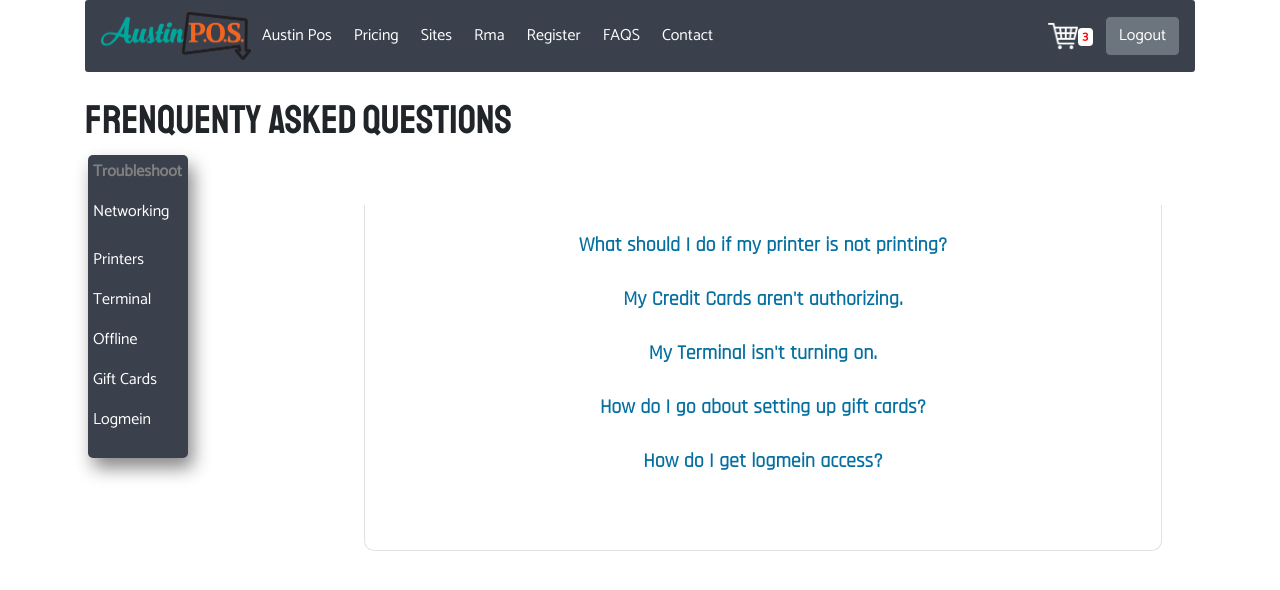
After one commit to andrewvenson/austindash, a Flask app: page /AustinPos/Resources/Faqs in a window 1280 px wide. The commit adds this page. Shown: the top 590 px of the page. Run offline with Flask 2, Linux system fonts and the light colour scheme; a user stored in the database is signed in; some libraries are stand-ins or nearby versions.

Commit message:
Added Faqs and Contact page

```diff
--- a/austinpos/routes.py
+++ b/austinpos/routes.py
@@ -204,3 +204,15 @@ def siteinfo():
     else:
         print("Message did not send")
     return render_template('sites.html', x=x, sites=sites, form=form)
+
+# ---------------------------FAQS----------------------------------------
+@app.route('/AustinPos/Resources/Faqs', methods=['POST', 'GET'])
+@login_required
+def faqs():
+    return render_template('faqs.html')
+
+
+@app.route('/AustinPos/contact', methods=['POST', 'GET'])
+@login_required
+def contact():
+    return render_template('contact.html')
--- a/austinpos/static/base.css
+++ b/austinpos/static/base.css
@@ -238,4 +238,34 @@ html, body {
   color:white;
   padding: 0px 5px 0px 5px;
 }
+
+#faqnav:hover{
+  color:black !important;
+  border-radius: 3px;
+  background-color:white;
+  padding-right: 4px;
+  padding-left:4px;
+}
+
+#Questions{
+  text-decoration: none;
+  font-family: 'Rajdhani', sans-serif;
+  font-size: 20px;
+  font-weight: 1000 !important;
+  color:#046fa0;
+}
+
+#Questions:hover{
+  text-decoration: none;
+  padding:10px;
+  border-radius:5px;
+  -ms-transform: scale(1.5); /* IE 9 */
+  -webkit-transform: scale(1.5); /* Safari 3-8 */
+  transform: scale(1.05);
+  background-color: lightgray;
+  font-size:30px;
+  font-weight:800;
+}
+
+
 /* end */
--- a/austinpos/templates/Order.html
+++ b/austinpos/templates/Order.html
@@ -1,6 +1,5 @@
 {% extends 'base.html' %}
 {% block title %}Orders{% endblock title %}
-{%block border%} style="padding-bottom:50px;" {%endblock%}
 {% block content %}
   <h1 style="font-family: 'Staatliches', cursive;">Checkout</h1>
 {% endblock content %}
--- a/austinpos/templates/addsites.html
+++ b/austinpos/templates/addsites.html
@@ -1,6 +1,5 @@
 {% extends 'base.html' %}
 {% block title %} Add Site {% endblock title %}
-{%block border%} style="padding-bottom:50px;" {%endblock%}
 {% block content %}
     <h1 style="font-family: 'Staatliches', cursive;"> Add Site </h1>
     <div class='form-group border' style="padding-left:10px; padding-bottom:10px; border-radius:10px; box-shadow: 5px 10px 18px #888888 !important;">
@@ -31,4 +30,5 @@
     </div>
 
 
+
 {% endblock content %}
--- a/austinpos/templates/base.html
+++ b/austinpos/templates/base.html
@@ -9,6 +9,7 @@
     <link href="https://fonts.googleapis.com/css?family=Catamaran" rel="stylesheet">
     <link href="https://fonts.googleapis.com/css?family=Major+Mono+Display" rel="stylesheet">
     <link href="https://fonts.googleapis.com/css?family=Staatliches" rel="stylesheet">
+    <link href="https://fonts.googleapis.com/css?family=Rajdhani" rel="stylesheet">
     <title>{% block title %}{% endblock title %}</title>
   </head>
 
@@ -40,6 +41,12 @@
               <li class="nav-item">
                 <a class="nav-link" href="{{ url_for('register') }}">Register</a>
               </li>
+              <li class="nav-item">
+                <a class="nav-link" href="{{url_for('faqs')}}">FAQS</a>
+              </li>
+              <li class="nav-item">
+                <a class="nav-link" href="{{url_for('contact')}}">Contact</a>
+              </li>
             </ul>
               <a class = "carty-btn" href="#"><img src="{{url_for('static',filename = 'images/carty.png')}}"alt="cart_logo" style="width: 30px"><strong><span style="color:Red; background-color:white;"class='badge' id='cartbadge'>{{ BADGE_LENGTH }}</span></strong></a>
               <button class="btn btn-secondary my-2 my-sm-0" type="submit"><a style="color:white;" href="{{url_for('logout')}}">Logout</a></button>
@@ -67,6 +74,12 @@
               <li class="nav-item">
                 <a class="nav-link" href="{{url_for('siteinfo')}}">{{current_user.site}} Info</a>
               </li>
+              <li class="nav-item">
+                <a class="nav-link" href="{{url_for('faqs')}}">FAQS</a>
+              </li>
+              <li class="nav-item">
+                <a class="nav-link" href="{{url_for('contact')}}">Contact</a>
+              </li>
             </ul>
               <a class = "carty-btn" href="#"><img src="{{url_for('static',filename = 'images/carty.png')}}"alt="cart_logo" style="width: 30px"><strong><span style="color:Red; background-color:white;"class='badge' id='cartbadge'>{{ BADGE_LENGTH }}</span></strong></a>
               <button class="btn btn-secondary my-2 my-sm-0" type="submit"><a style="color:white;" href="{{url_for('logout')}}">Logout</a></button>
@@ -89,6 +102,7 @@
       {% block content %}{% endblock content %}
     </div>
 
+
     <script>
       $(function(){
         $('.dtpck').datepicker();
--- /dev/null
+++ b/austinpos/templates/faqs.html
@@ -0,0 +1,33 @@
+{% extends 'base.html' %}
+{% block title %}FAQS{% endblock %}
+{% block content %}
+    <h1 style="font-family: 'Staatliches', cursive;">Frenquenty Asked Questions</h1>
+    <div class='container row'>
+        <div class="col-3">
+            <div style="box-shadow: 5px 10px 18px #888888 !important; width:100px; background-color: #3a414c; border-radius: 5px;"  >
+                <p style="padding-top:5px;  padding-left:5px; font-weight:600; color:gray;">Troubleshoot</p>
+                    <div style="padding-left:5px; padding-bottom:10px;">
+                        <a id="faqnav" style="text-decoration:none; color: white;" href="#">Networking</a><br><br>
+                        <a id="faqnav" style="text-decoration:none; color: white;" href="#">Printers</a></p>
+                        <a id="faqnav" style="text-decoration:none; color: white;" href="#">Terminal</a></p>
+                        <a id="faqnav" style="text-decoration:none; color: white;" href="#">Offline</a></p>
+                        <a id="faqnav" style="text-decoration:none; color: white;" href="#">Gift Cards</a></p>
+                        <a id="faqnav" style="text-decoration:none; color: white;" href="#">Logmein</a></p>
+                    </div>
+                </p>
+            </div>
+
+        </div>
+        <div class="col-9 container" style="text-align:center;">
+            <div style="padding-top:50px;">
+                <div class="border" style=" padding-bottom:50px; border-top:none !important; border-bottom-left-radius: 10px !important; border-bottom-right-radius: 10px !important;">
+                    <a id="Questions" href="#">What should I do if my printer is not printing?</a><br><br>
+                    <a id="Questions" href="#">My Credit Cards aren't authorizing.</a><br><br>
+                    <a id="Questions" href="#">My Terminal isn't turning on.</a><br><br>
+                    <a id="Questions" href="#">How do I go about setting up gift cards?</a><br><br>
+                    <a id="Questions" href="#">How do I get logmein access?</a><br><br>
+                </div>
+            </div>
+        </div>
+    </div>
+{% endblock content %}
--- a/austinpos/templates/pricing.html
+++ b/austinpos/templates/pricing.html
@@ -1,6 +1,5 @@
 {% extends 'base.html' %}
 {% block title %} Pricing {% endblock title %}
-{%block border%} style="padding-bottom:50px;" {%endblock%}
 {% block content %}
   <h1 style="font-family: 'Staatliches', cursive;">Pricing</h1>
   <div class="row">
@@ -30,10 +29,6 @@
           <form action="{{url_for('Order')}}"><button type="submit" name="button" class='btn btn-warning'>Checkout</button></form>
         </div>
       </div>
-
     </div>
-    <!-- <div class="container col-sm-6" id='siteview'>
-
-    </div> -->
   </div>
 {% endblock content %}
--- a/austinpos/templates/register.html
+++ b/austinpos/templates/register.html
@@ -1,6 +1,5 @@
 {% extends 'base.html' %}
 {% block title %}Register User{% endblock title %}
-{%block border%} style="padding-bottom:50px;" {%endblock%}
 {% block content %}
   <h1 style="font-family: 'Staatliches', cursive;">Register User</h1>
 
--- a/austinpos/templates/rma.html
+++ b/austinpos/templates/rma.html
@@ -1,6 +1,5 @@
 {% extends 'base.html' %}
 {% block title %}Rma's{% endblock title %}
-{%block border%} style="padding-bottom:50px;" {%endblock%}
 {% block content %}
 <form class="" action="{{ url_for('createrma') }}">
   <button class="btn btn-primary" type="submit" name="button">New Rma</button>
--- a/austinpos/templates/sites.html
+++ b/austinpos/templates/sites.html
@@ -1,6 +1,5 @@
 {% extends 'base.html' %}
 {% block title %} Sites {% endblock title %}
-{% block border %}style="padding-bottom:50px;"{% endblock border %}
 {% block tabby %}style="color:#09c12e !important;"{% endblock %}
 {% block content %}
     <h1 style="font-family: 'Staatliches', cursive;">Sites</h1>
--- a/run.py
+++ b/run.py
@@ -1,4 +1,4 @@
 from austinpos import app
 
 if __name__ == '__main__':
-    app.run(debug=True, host='192.168.1.113')
+    app.run(debug=True, host='192.168.1.218')
```
Also changed, not shown: austinpos/templates/contact.html (added, +13 -0 lines), austinpos/templates/dash.html (+2 -9 lines), austinpos/site.db.
